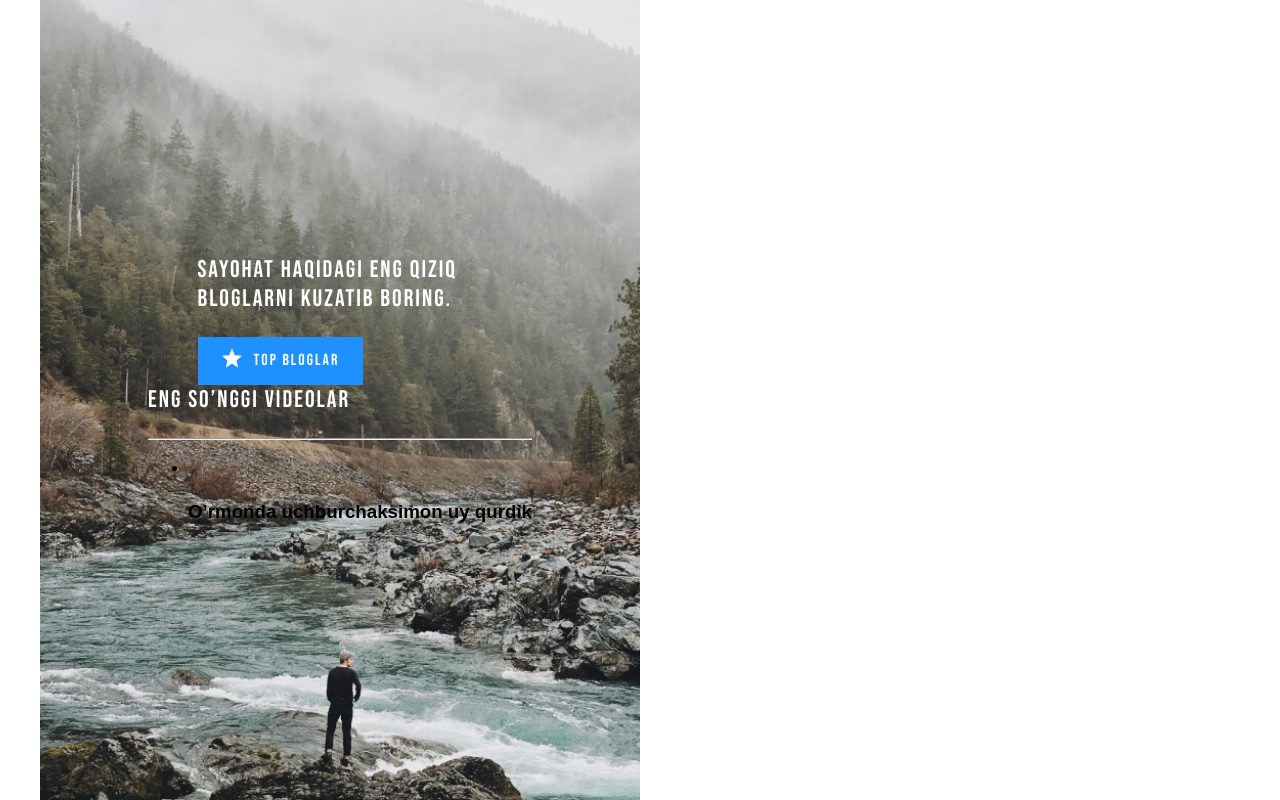
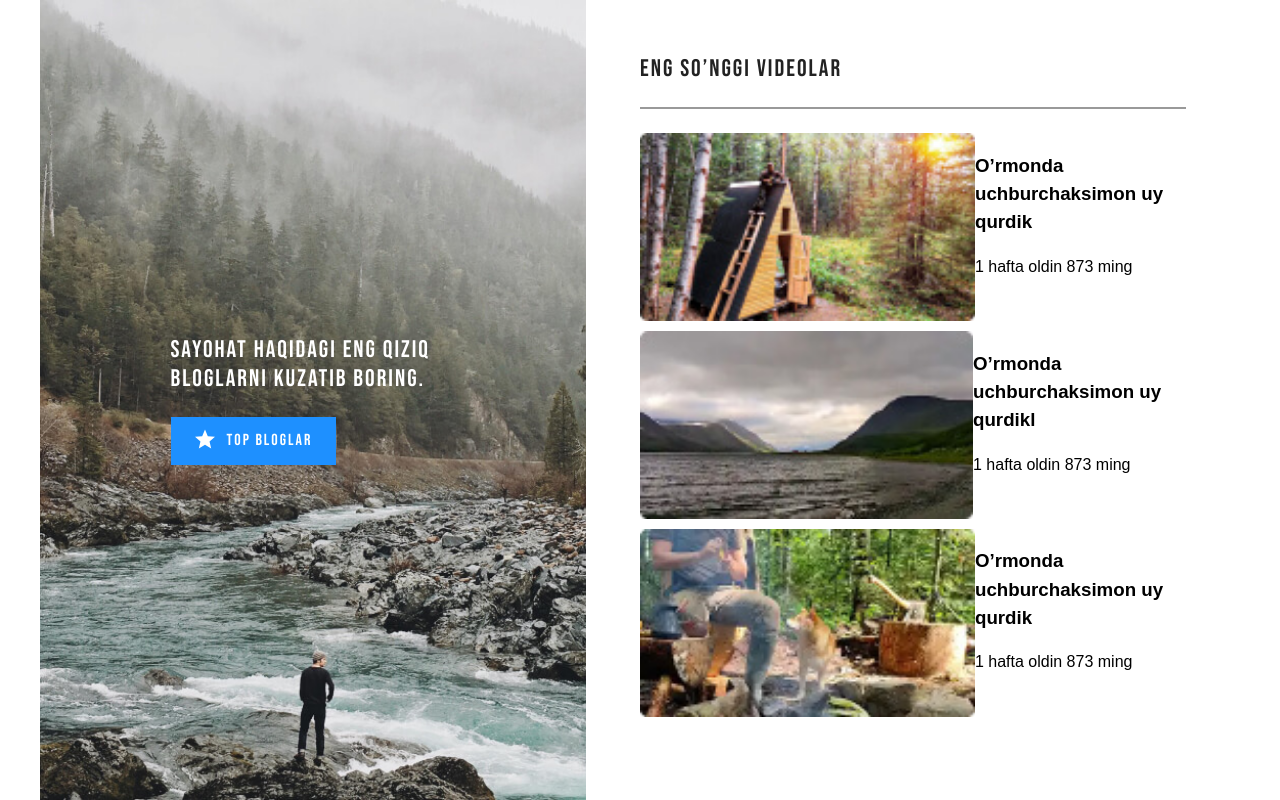
Before and after one commit to frontendOtabek/exercise-psevdoelement-002, a plain HTML site: page index.html in a window 1280 px wide. Drawn offline with Linux system fonts and the light colour scheme.

Commit message:
left content img secces

```diff
--- a/css/style.css
+++ b/css/style.css
@@ -105,6 +105,57 @@ img {
   content: '';
 }
 
+/* RIGHT-CONTENT  */
+.right-content {
+  width: 100%;
+  max-width: 600px;
+  padding: 54px;
+}
+
+.right-contnent-wrapper {}
+
+.right-content-heading {
+  margin-top: 0;
+  margin-bottom: 24px;
+  font-family: 'Bebas Neue', 'Arial', sans-serif;
+  font-weight: 400;
+  font-size: 24px;
+  line-height: 29px;
+  letter-spacing: 2px;
+  color: #222;
+}
+
+.line {
+  margin-top: 0;
+  margin-bottom: 24px;
+  border: 1px solid #999999;
+}
+
+.right-content-list {
+  margin: 0;
+  padding: 0;
+  margin-bottom: 23px;
+  list-style-type: none;
+}
+
+.right-content-item {
+  display: flex;
+}
+.right-content-item:not(:last-child) {
+  margin-bottom: 10px;
+}
+
+.right-content-img {}
+
+.right-content-inner {}
+
+.right-content-inner-heading {}
+
+.right-content-info {}
+
+.right-content-time {}
+
+.right-content-watch {}
 
 /* RETINA BG IMG  */
 @media only screen and (-webkit-min-device-pixel-ratio: 2),
--- a/index.html
+++ b/index.html
@@ -9,7 +9,8 @@
   <!-- GOOGLE-FONTS -->
   <link rel="preconnect" href="https://fonts.googleapis.com">
   <link rel="preconnect" href="https://fonts.gstatic.com" crossorigin>
-  <link href="https://fonts.googleapis.com/css2?family=Bebas+Neue&family=Roboto+Condensed:wght@400;700&display=swap" rel="stylesheet">
+  <link href="https://fonts.googleapis.com/css2?family=Bebas+Neue&family=Roboto+Condensed:wght@400;700&display=swap"
+    rel="stylesheet">
 
   <title>Project</title>
 
@@ -32,23 +33,47 @@
             </span>
           </a>
         </div>
+      </section>
       <section class="right-content">
         <div class="right-contnent-wrapper">
-            <h2 class="left-content-heading">Eng so’nggi videolar</h2>
+          <h2 class="right-content-heading">Eng so’nggi videolar</h2>
           <hr class="line">
-            <ul class="left-content-list">
-              <li class="left-content-item">
-                <img class="left-content-img" src="" alt="">
-                <div class="left-content-inner">
-                  <h3 class="left-content-inner-heading">O’rmonda uchburchaksimon uy qurdik</h3>
-                  <span class="left-content-info">
-
+          <ul class="right-content-list">
+            <!-- ITEM  -->
+            <li class="right-content-item">
+              <img class="right-content-img" src="img/house.jpg" alt="house" width="160" height="90" srcset="img/house.jpg 1x, img/house@2x.jpg 2x">
+              <div class="right-content-inner">
+                <h3 class="right-content-inner-heading">O’rmonda uchburchaksimon uy qurdik</h3>
+                <span class="right-content-info">
+                  <span class="right-content-time">1 hafta oldin</span>
+                  <span class="right-content-watch">873 ming</span>
+                </span>
+              </div>
+            </li>
+            <!-- ITEM  -->
+            <li class="right-content-item">
+              <img class="right-content-img" src="img/see.jpg" alt="see" width="160" height="90" srcset="img/see.jpg 1x, img/see@2x.jpg 2x">
+              <div class="right-content-inner">
+                <h3 cass="right-content-inner-heading">O’rmonda uchburchaksimon uy qurdikl</h3>
+                <span class="right-content-info">
+                  <span class="right-content-time">1 hafta oldin</span>
+                  <span class="right-content-watch">873 ming</span>
+                </span>
+              </div>
+            </li>
+            <!-- ITEM  -->
+            <li class="right-content-item">
+              <img class="right-content-img" src="img/dog.jpg" alt="dog" width="160" height="90" srcset="img/dog.jpg 1x, img/dog@2x.jpg 2x">
+              <div class="right-content-inner">
+                <h3 class="right-content-inner-heading">O’rmonda uchburchaksimon uy qurdik</h3>
+                <span class="right-content-info">
+                  <span class="right-content-time">1 hafta oldin</span>
+                  <span class="right-content-watch">873 ming</span>
                 </span>
               </div>
             </li>
           </ul>
         </div>
-        </section>
       </section>
     </div>
   </div>
```
Also changed, not shown: img/dog.jpg (added), img/dog@2x.jpg (added), img/house.jpg (added), img/house@2x.jpg (added), img/see.jpg (added), img/see@2x.jpg (added). Lines whose indentation alone changed are shown as unchanged.
